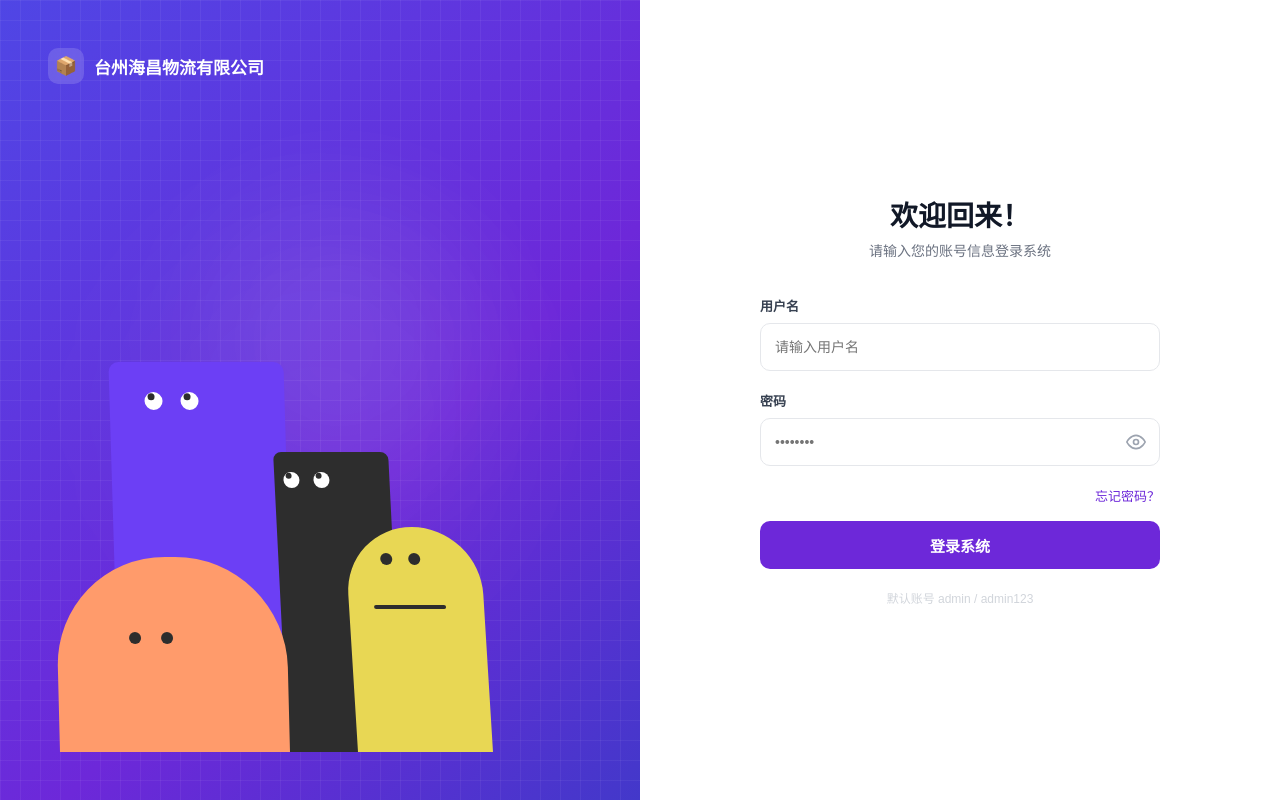
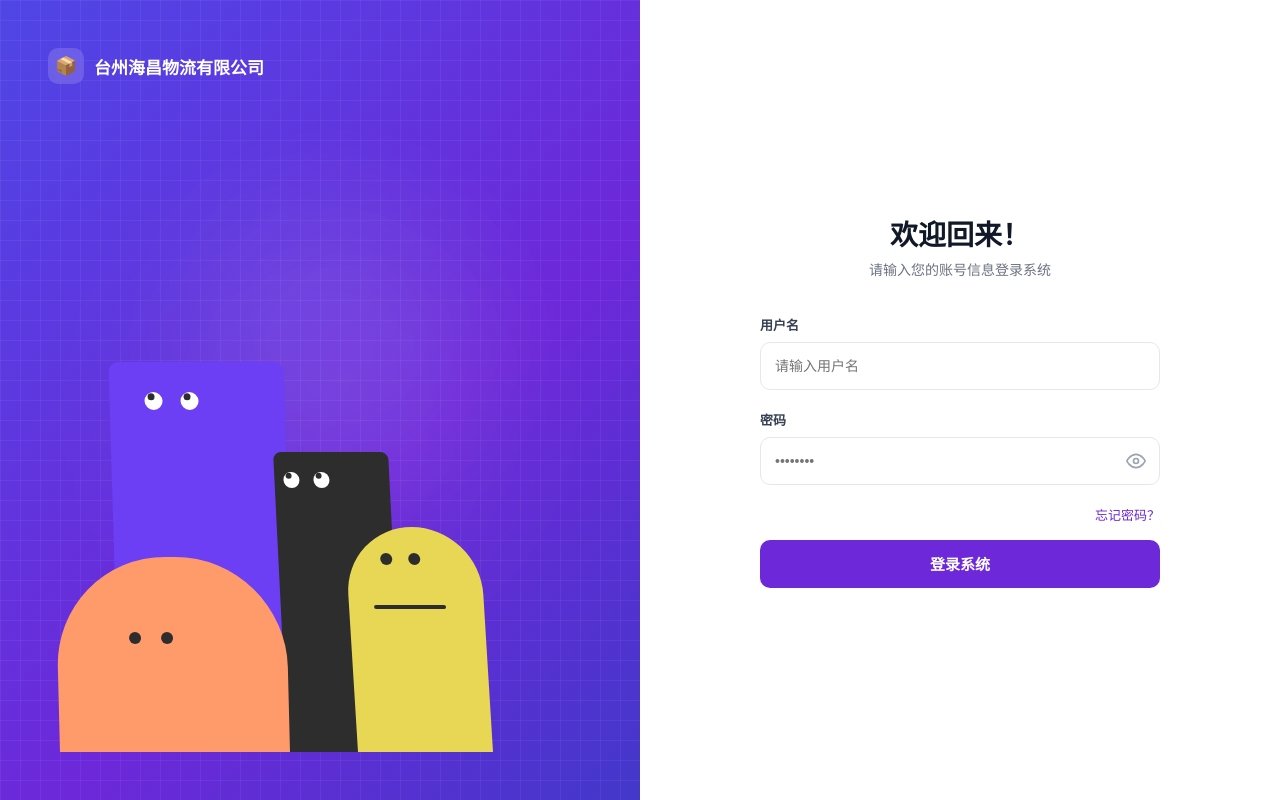
Before and after one commit to chinahang/inventory_system, a FastAPI app: page /login in a window 1280 px wide. Run offline with FastAPI, Linux system fonts and the light colour scheme.

Commit message:
前端登录界面修改

```diff
--- a/templates/login.html
+++ b/templates/login.html
@@ -225,7 +225,7 @@ body { min-height:100vh; display:grid; grid-template-columns:1fr 1fr; font-famil
       <button type="submit" class="btn-submit" id="submitBtn">登录系统</button>
     </form>
 
-    <div class="hint">默认账号 admin / admin123</div>
+
   </div>
 </div>
 
```
